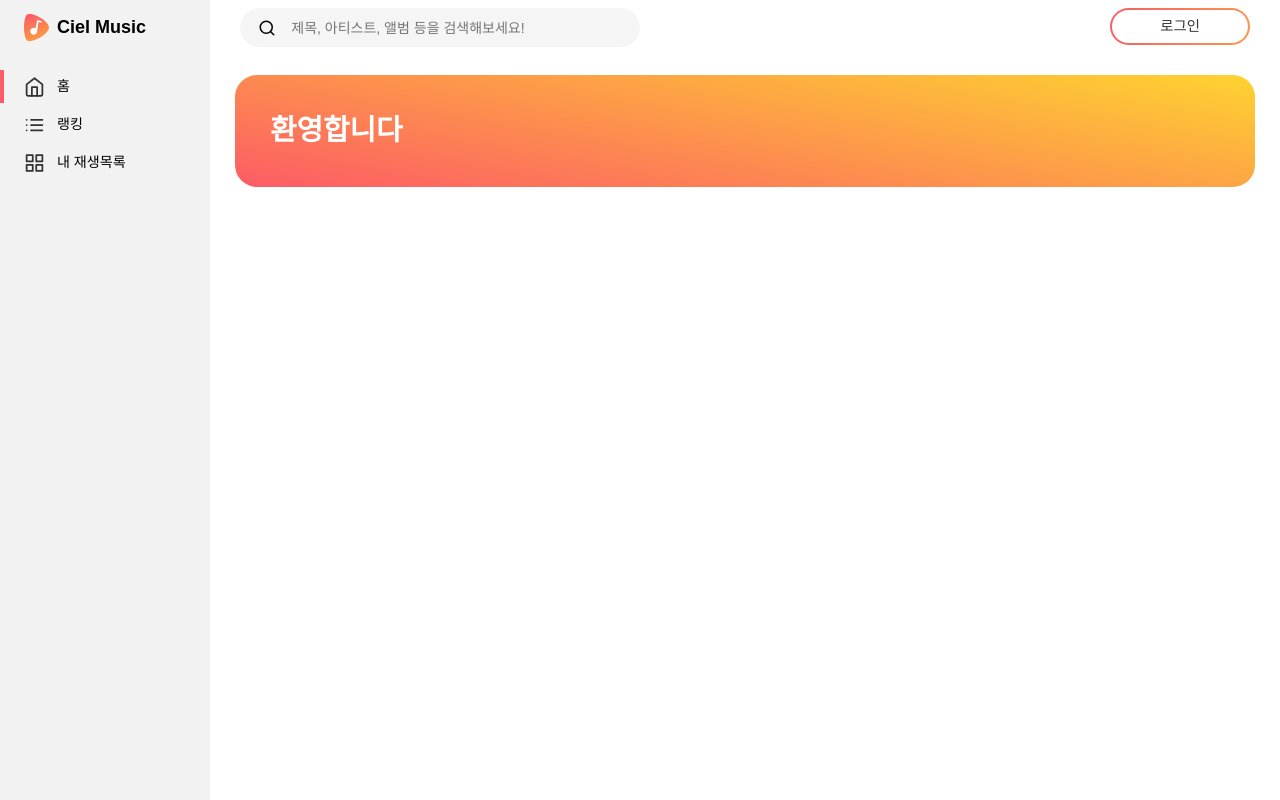
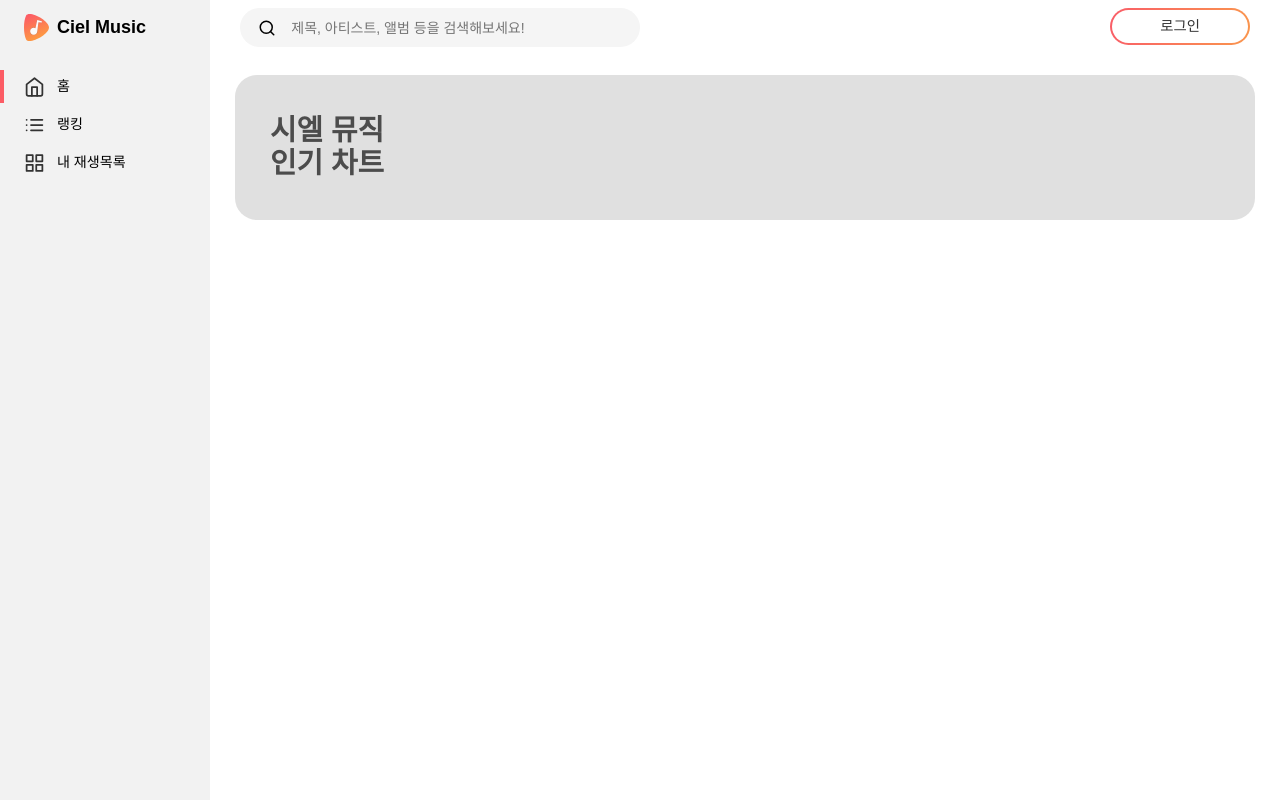
Before and after one commit to splitz-dev/cielmusic-frontend, a Next.js app: page / in a window 1280 px wide. Built offline with nearby package versions, Linux system fonts and the light colour scheme; a web font is replaced by a local one.

Commit message:
edit: Jumbo

```diff
--- a/components/Jumbotron/index.tsx
+++ b/components/Jumbotron/index.tsx
@@ -2,17 +2,23 @@ import React from 'react'
 import styled from '@emotion/styled'
 
 const JumbStyle = styled.section`
-  background: linear-gradient(10deg, var(--red) 0%, var(--yellow) 100%);
   padding: 20px 35px;
   width: 100%;
   border-radius: 22px;
-  color: #fff;
+  &.color-main {
+    background: linear-gradient(10deg, var(--red) 0%, var(--yellow) 100%);
+    color: #fff;
+  }
+  &.color-gray {
+    background: var(--gray-500);
+    color: #4c4c4c;
+  }
 `
 
 const Jumbotron: React.FC = props => {
   return (
     <>
-      <JumbStyle>{props.children}</JumbStyle>
+      <JumbStyle className="color-gray">{props.children}</JumbStyle>
     </>
   )
 }
--- a/pages/index.tsx
+++ b/pages/index.tsx
@@ -14,7 +14,11 @@ const Home: React.FC = () => (
     <MainLayout>
       <Container>
         <Jumbotron>
-          <h1>환영합니다</h1>
+          <h1>
+            시엘 뮤직
+            <br />
+            인기 차트
+          </h1>
         </Jumbotron>
       </Container>
     </MainLayout>
```
